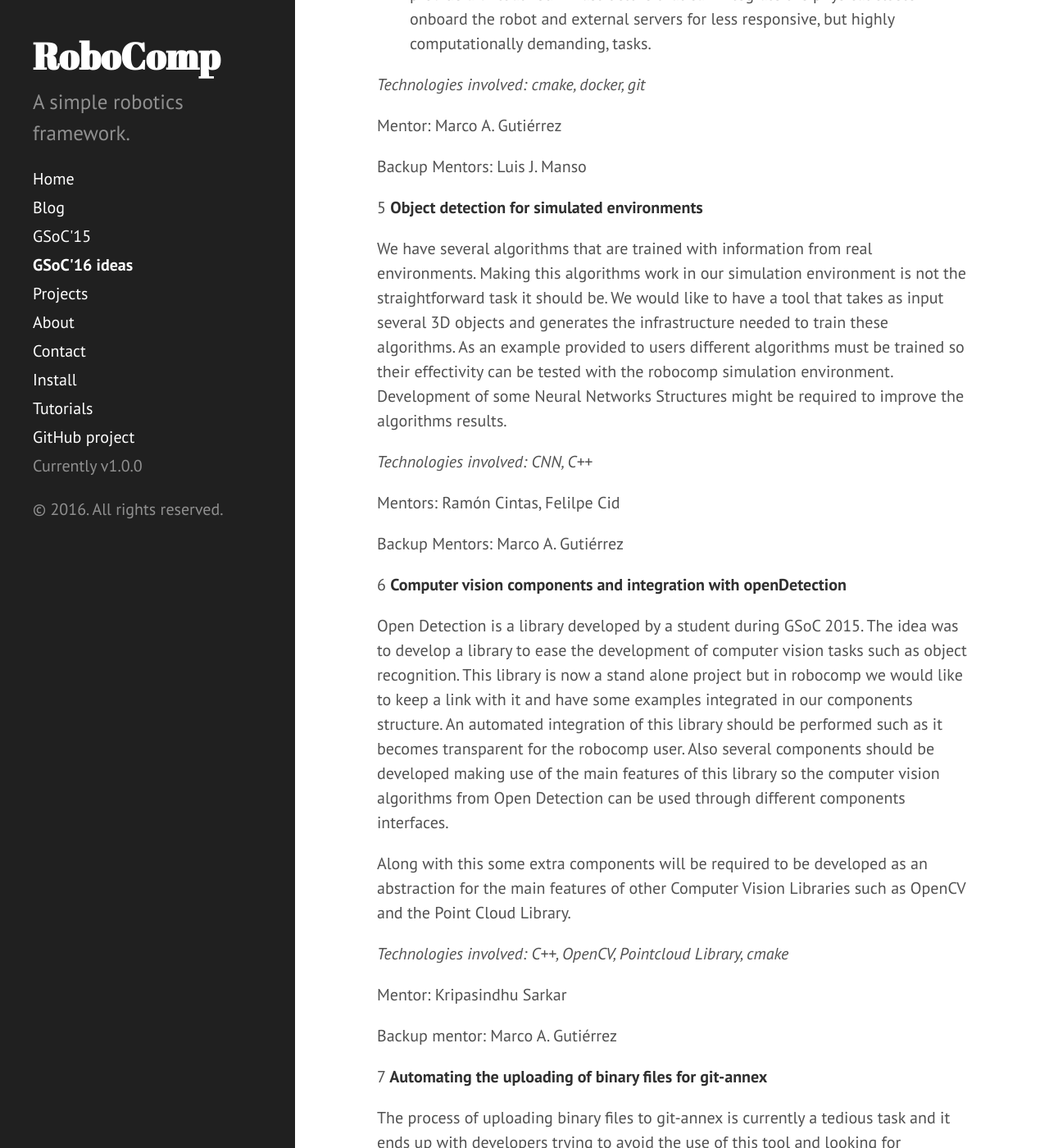
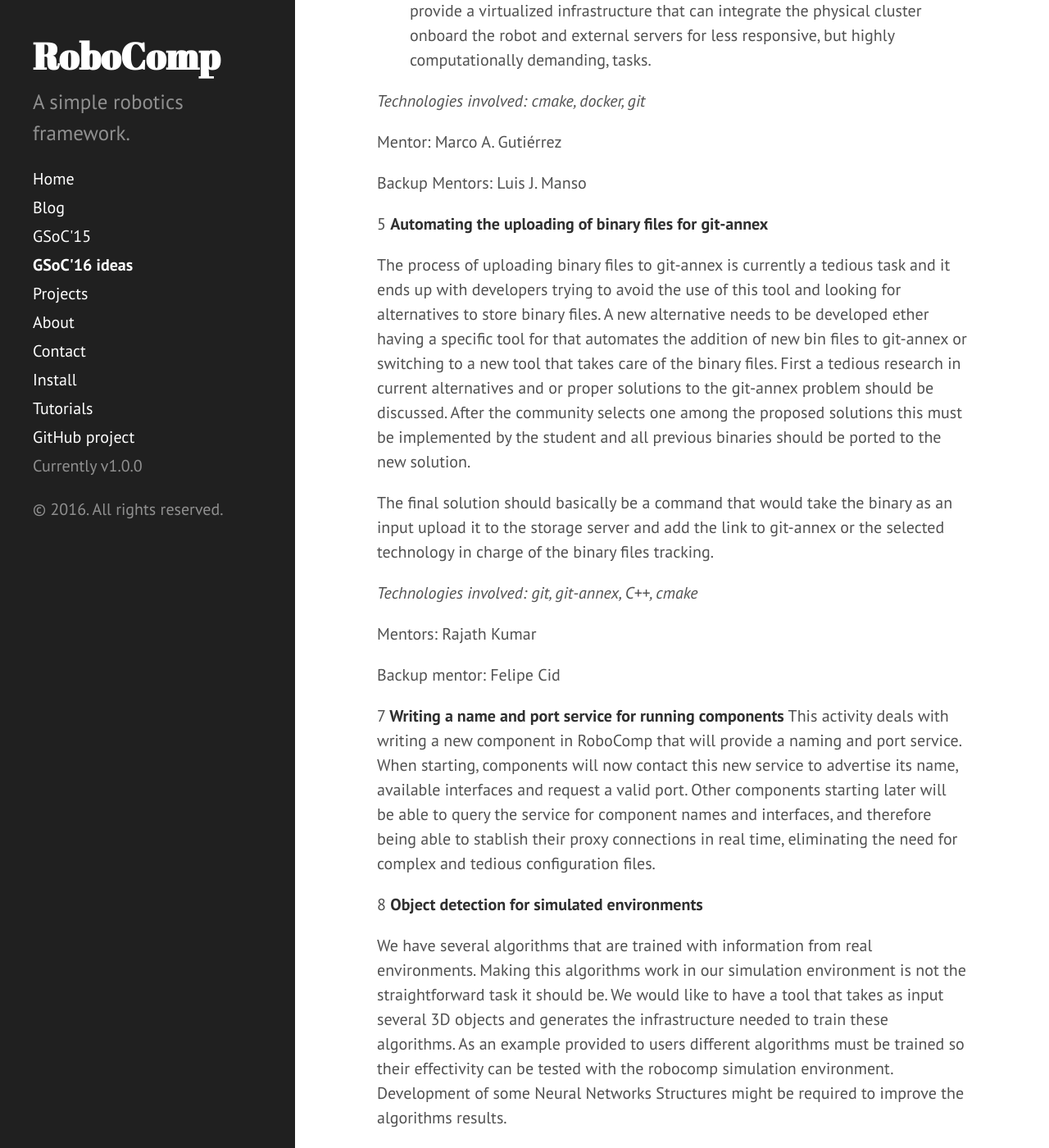
Before and after one commit to robocomp/website, a Jekyll site: the page built from GSoC_2016.md, in a window 1280 px wide and 1400 px high, scrolled down 2882 px. Shown: the whole window at 82% size. Built offline with Jekyll 4.4.1, drawn with Linux system fonts in a browser that asks for light colours; Markdown is read by kramdown in place of the engine named in the settings; some of the changed text lies outside the part shown.

Commit message:
Update GSoC_2016.md

```diff
--- a/GSoC_2016.md
+++ b/GSoC_2016.md
@@ -8,7 +8,7 @@ permalink: /gsoc-2016-ideas/
 
 RoboComp’s components are automatically generated using a tool named robocompdsl which takes as input a text file written in a domain-specific language (DSL) named (Component Description Specific Language). These files describe several characteristics of the components such as the network connections to other components, the programming language in which it is going to be written (currently C++ and Python languages are supported), the kind of user interface it will have (if any) and other options such as if the component will make use of third-party libraries. Given a CDSL file and a path, robocompdsl generates a source code tree ready to be compiled for the component described in the file. In this source code tree there are files which the user will not need to modify (these are called generic files) and files in which the user is supposed to type the code (specific files). Once a component has been generated, only generic files are overwritten upon re-generation, new specific files are created with an additional ‘.new’ extension. This tool allows users to create components very quickly, avoids frequent errors and contributes to keep high quality coding standards.
 
-Despite the undeniable benefits brought by robocompdsl, there are some important updates to make and new features to introduce. This is the goal of this GSoC’16 proposal, to have a student to help us improve the tool. In particular, we propose the following new features:
+Despite the undeniable benefits brought by robocompdsl, there are some important updates to make and new features to introduce. This is one of the goals of this GSoC’16 proposal. In particular, we propose these first three new features:
 
 1.- **Qt5 and ROS support**
 
@@ -41,6 +41,8 @@ Technologies involved:  C++, Python, Qt
 Mentor: Pablo
 Backup mentor: Luis
 
+**Now focusing on other interesting improvements within RoboComp'sinner workings:**
+
 4 **Facilitating the deployment of RoboComp on different platforms**
 
 Deployment of a complex framework on different, heterogeneous platforms is always a difficult problem. Also, horizontally scaling the deployment of components when more computational resources are needed is also a complicated issue. The idea of this activity is to ease the deployment of the Robocomp framework within several different platforms and to provide tools to decouple the logical graph of processes from the underlying hardware. In order to achieve that the thing needed to be done are:
@@ -56,7 +58,23 @@ Mentor: Marco A. Gutiérrez
 
 Backup Mentors: Luis J. Manso
 
-5 **Object detection for simulated environments**
+5 **Automating the uploading of binary files for git-annex**
+
+The process of uploading binary files to git-annex is currently a tedious task and it ends up with developers trying to avoid the use of this tool and looking for alternatives to store binary files. A new alternative needs to be developed ether having a specific tool for that automates the addition of new bin files to git-annex or switching to a new tool that takes care of the binary files. First a tedious research in current alternatives and or proper solutions to the git-annex problem should be discussed. After the community selects one among the proposed solutions this must be implemented by the student and all previous binaries should be ported to the new solution.
+
+The final solution should basically be a command that would take the binary as an input upload it to the storage server and add the link to git-annex or the selected technology in charge of the binary files tracking.
+
+*Technologies involved: git, git-annex, C++, cmake*
+
+Mentors: Rajath Kumar
+
+Backup mentor: Felipe Cid
+
+7 **Writing a name and port service for running components**
+This activity deals with writing a new component in RoboComp that will provide a naming and port service. When starting, components will now contact this new service to advertise its name, available interfaces and request a valid port. Other components starting later will be able to query the service for component names and interfaces, and therefore being able to stablish their proxy connections in real time, eliminating the need for complex and tedious configuration files.
+
+
+8 **Object detection for simulated environments**
 
 We have several algorithms that are trained with information from real environments. Making this algorithms work in our simulation environment is not the straightforward task it should be. We would like to have a tool that takes as input several 3D objects and generates the infrastructure needed to train these algorithms. As an example provided to users different algorithms must be trained so their effectivity can be tested with the robocomp simulation environment. Development of some Neural Networks Structures might be required to improve the algorithms results.
 
```
Also changed, not shown: other parts of GSoC_2016.md (+0 -11 lines).
